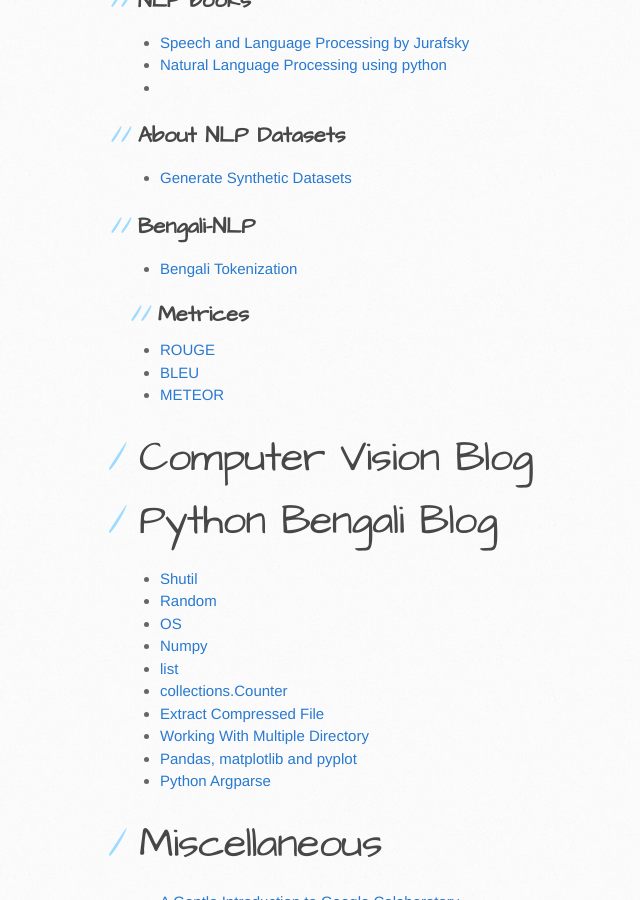
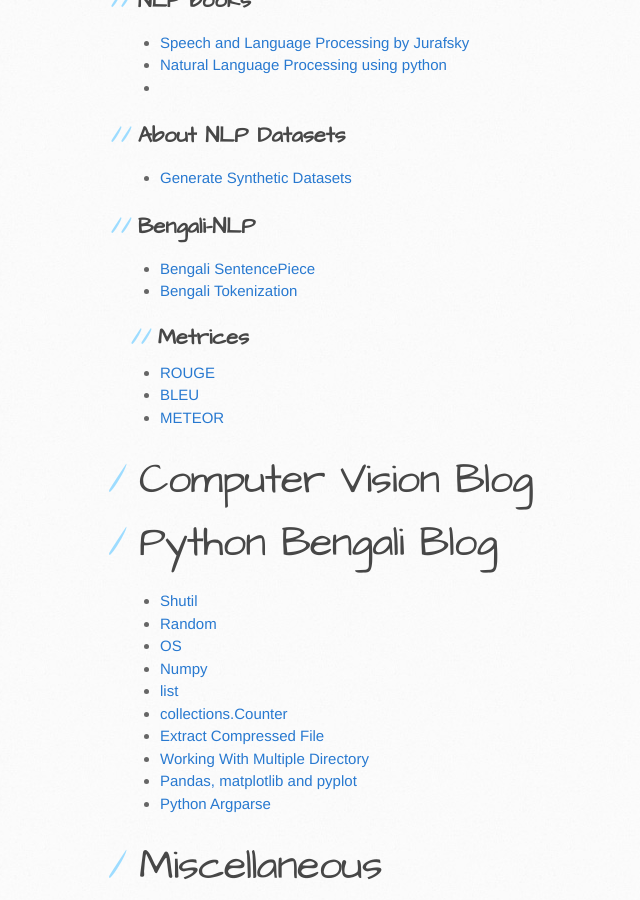
Before and after one commit to sagorbrur/sagorbrur.github.io, a Jekyll site: the page built from index.md, in a window 1280 px wide and 900 px high, scrolled down 677 px. Shown: the whole window, without its empty margins (30-670 px from the left). Built offline with Jekyll 4.4.1, drawn with Linux system fonts in a browser that asks for light colours; our own code applies the rules of GitHub Pages for plain Markdown files.

Commit message:
Update index.md

```diff
--- a/index.md
+++ b/index.md
@@ -21,6 +21,7 @@ I am currently working as a Researcher and Developer at [Semantics lab](http://s
 * [Generate Synthetic Datasets](https://github.com/sagorbrur/Data_Generation)
 
 ## Bengali-NLP
+* [Bengali SentencePiece](bengali_nlp/bengali_sentencepiece.md)
 * [Bengali Tokenization](bengali-tokenization.md)
 ## Metrices
 * [ROUGE](rouge.md)
```
